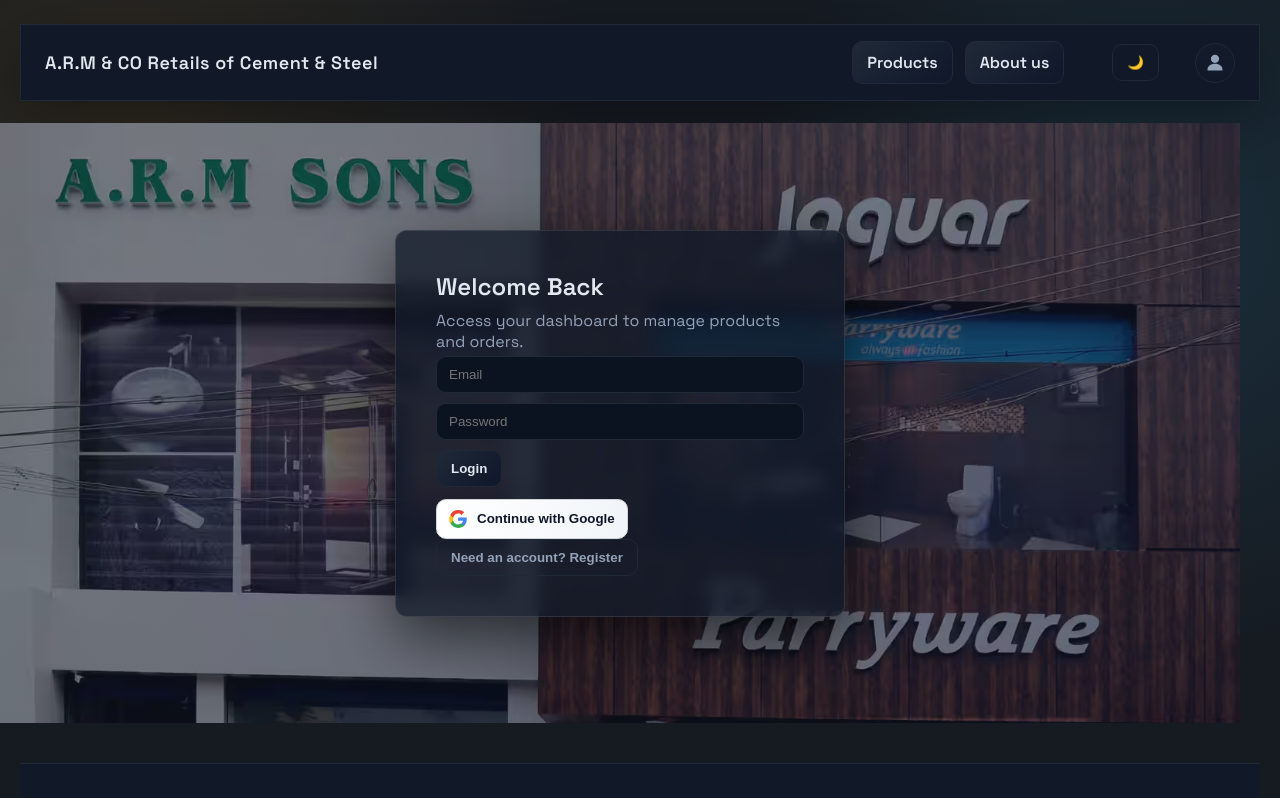
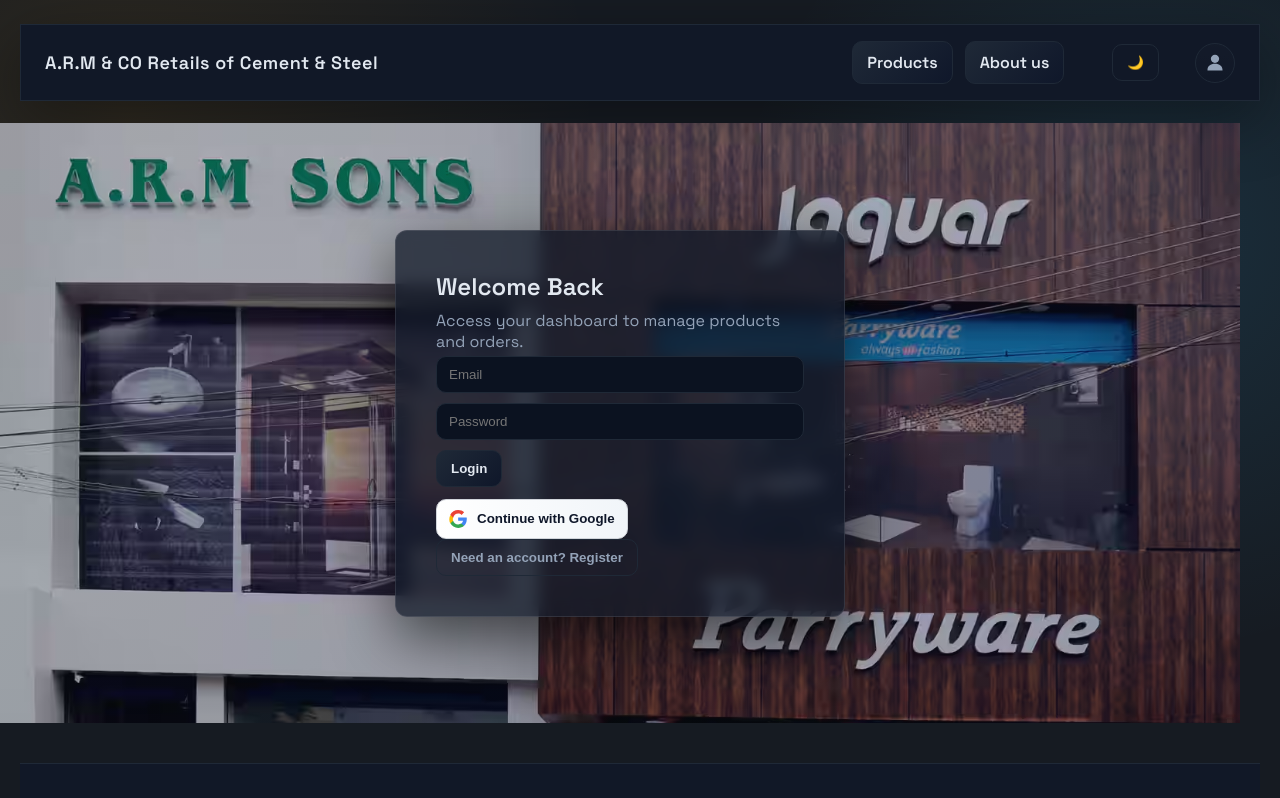
Before and after one commit to sivasubramanian2004/ARM-CEMENT-CO, a React (Vite) app in the folder Downloads/cement_fact-main/cement_fact-main/client/: page /login in a window 1280 px wide. Shown: the top 798 px of the page. Built offline with nearby package versions, Linux system fonts and the light colour scheme; no server answers.

Commit message:
fix: show A.R.M SONS text fully and align image from left side

```diff
--- a/Downloads/cement_fact-main/cement_fact-main/client/src/styles.css
+++ b/Downloads/cement_fact-main/cement_fact-main/client/src/styles.css
@@ -389,7 +389,7 @@
   height: 100%;
   background-image: url('/arm_background_image.avif');
   background-size: cover;
-  background-position: center;
+  background-position: left center;
   background-attachment: scroll;
   z-index: 0;
 }
@@ -401,7 +401,7 @@
   left: 0;
   width: 100%;
   height: 100%;
-  background: linear-gradient(135deg, rgba(22, 27, 34, 0.5) 0%, rgba(15, 23, 42, 0.6) 100%);
+  background: linear-gradient(135deg, rgba(22, 27, 34, 0.25) 0%, rgba(15, 23, 42, 0.35) 100%);
   z-index: 1;
 }
 
```
